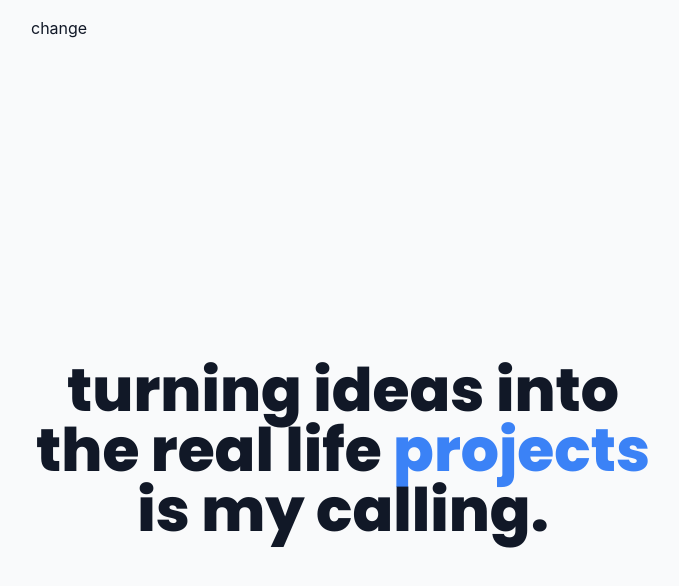
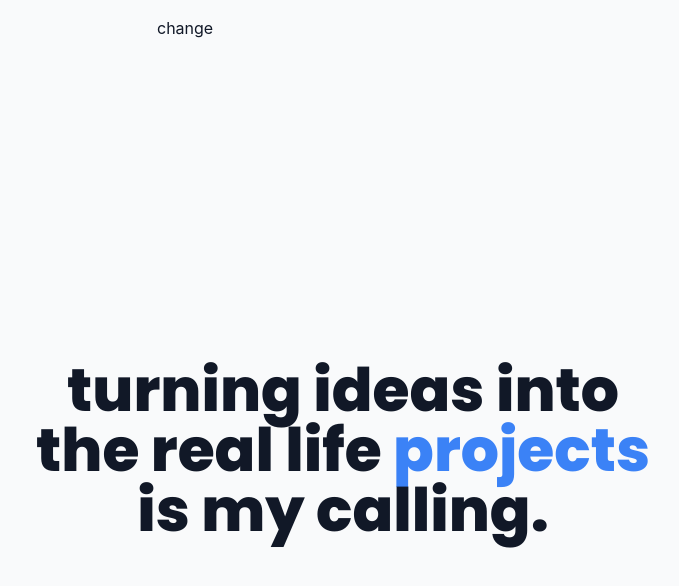
Before and after one commit to sachin-sapkota/portfolio, a Next.js app: page / in a window 1280 px wide. Shown: the top 586 px of the page, without its empty margins (297-976 px from the left). Built offline with nearby package versions, Linux system fonts and the light colour scheme.

Commit message:
some change

```diff
--- a/components/Navbar/Header.js
+++ b/components/Navbar/Header.js
@@ -1,5 +1,5 @@
 import { useTheme } from 'next-themes';
-import { SunIcon, MoonIcon } from '@heroicons/react/solid';
+
 import { useState, useEffect } from 'react';
 
 const Header = () => {
@@ -40,7 +40,7 @@ const Header = () => {
 
   return (
     <header className="h-15  dark:border-gray-700">
-      <div className="container   sm:px-6 py-4 flex justify-between items-center">
+      <div className=" md:px-[150px] sm:px-[100px] px-[50px] py-4 flex justify-between items-center">
         {/* Logo */}
 
         {renderThemeChanger()}
```
